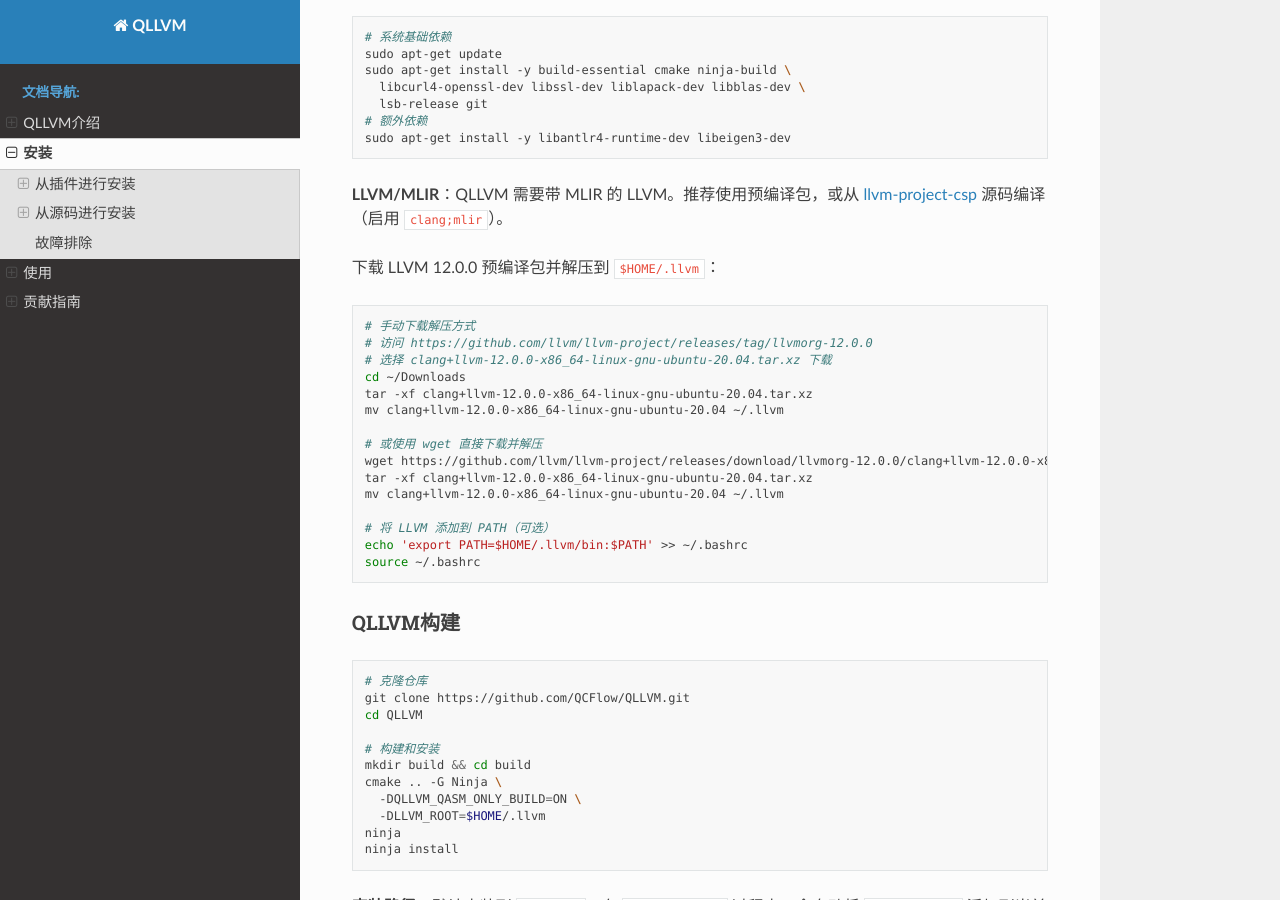
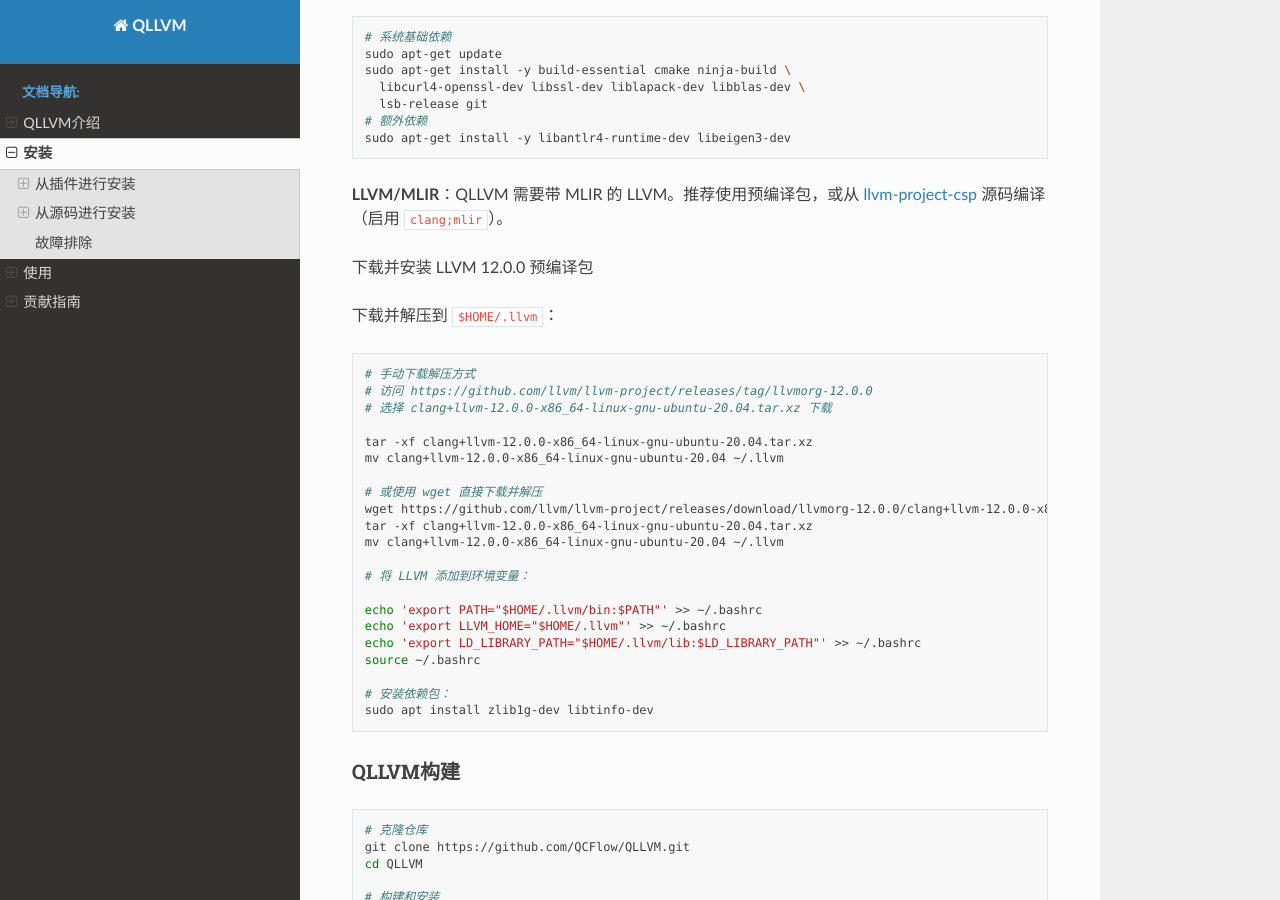
Before and after one commit to mobaize/qllvm-documentation, a Sphinx documentation site: the page built from docs/source/installation.rst, in a window 1280 px wide and 900 px high, scrolled down 1498 px. Built offline with Sphinx 7.4.7 and the Read the Docs theme 3.1.0, drawn with Linux system fonts in a browser that asks for light colours.

```diff
--- a/docs/source/installation.rst
+++ b/docs/source/installation.rst
@@ -101,25 +101,33 @@ Qcoder配置
 
 **LLVM/MLIR**：QLLVM 需要带 MLIR 的 LLVM。推荐使用预编译包，或从 `llvm-project-csp <https://github.com/ornl-qci/llvm-project-csp>`_ 源码编译（启用 ``clang;mlir``）。
 
-下载 LLVM 12.0.0 预编译包并解压到 ``$HOME/.llvm``：
+下载并安装 LLVM 12.0.0 预编译包
+
+下载并解压到 ``$HOME/.llvm``：
 
 .. code-block:: bash
 
-   # 手动下载解压方式
-   # 访问 https://github.com/llvm/llvm-project/releases/tag/llvmorg-12.0.0
-   # 选择 clang+llvm-12.0.0-x86_64-linux-gnu-ubuntu-20.04.tar.xz 下载
-   cd ~/Downloads
-   tar -xf clang+llvm-12.0.0-x86_64-linux-gnu-ubuntu-20.04.tar.xz
-   mv clang+llvm-12.0.0-x86_64-linux-gnu-ubuntu-20.04 ~/.llvm
+  # 手动下载解压方式
+  # 访问 https://github.com/llvm/llvm-project/releases/tag/llvmorg-12.0.0
+  # 选择 clang+llvm-12.0.0-x86_64-linux-gnu-ubuntu-20.04.tar.xz 下载
 
-   # 或使用 wget 直接下载并解压
-   wget https://github.com/llvm/llvm-project/releases/download/llvmorg-12.0.0/clang+llvm-12.0.0-x86_64-linux-gnu-ubuntu-20.04.tar.xz
-   tar -xf clang+llvm-12.0.0-x86_64-linux-gnu-ubuntu-20.04.tar.xz
-   mv clang+llvm-12.0.0-x86_64-linux-gnu-ubuntu-20.04 ~/.llvm
+  tar -xf clang+llvm-12.0.0-x86_64-linux-gnu-ubuntu-20.04.tar.xz
+  mv clang+llvm-12.0.0-x86_64-linux-gnu-ubuntu-20.04 ~/.llvm
 
-   # 将 LLVM 添加到 PATH（可选）
-   echo 'export PATH=$HOME/.llvm/bin:$PATH' >> ~/.bashrc
-   source ~/.bashrc
+  # 或使用 wget 直接下载并解压
+  wget https://github.com/llvm/llvm-project/releases/download/llvmorg-12.0.0/clang+llvm-12.0.0-x86_64-linux-gnu-ubuntu-20.04.tar.xz
+  tar -xf clang+llvm-12.0.0-x86_64-linux-gnu-ubuntu-20.04.tar.xz
+  mv clang+llvm-12.0.0-x86_64-linux-gnu-ubuntu-20.04 ~/.llvm
+
+  # 将 LLVM 添加到环境变量：
+
+  echo 'export PATH="$HOME/.llvm/bin:$PATH"' >> ~/.bashrc
+  echo 'export LLVM_HOME="$HOME/.llvm"' >> ~/.bashrc
+  echo 'export LD_LIBRARY_PATH="$HOME/.llvm/lib:$LD_LIBRARY_PATH"' >> ~/.bashrc
+  source ~/.bashrc
+
+  # 安装依赖包：
+  sudo apt install zlib1g-dev libtinfo-dev
 
 
 .. _qllvm-build:
```
Also changed, not shown: docs/source/installation.en.rst (+22 -14 lines), 9 other files.
